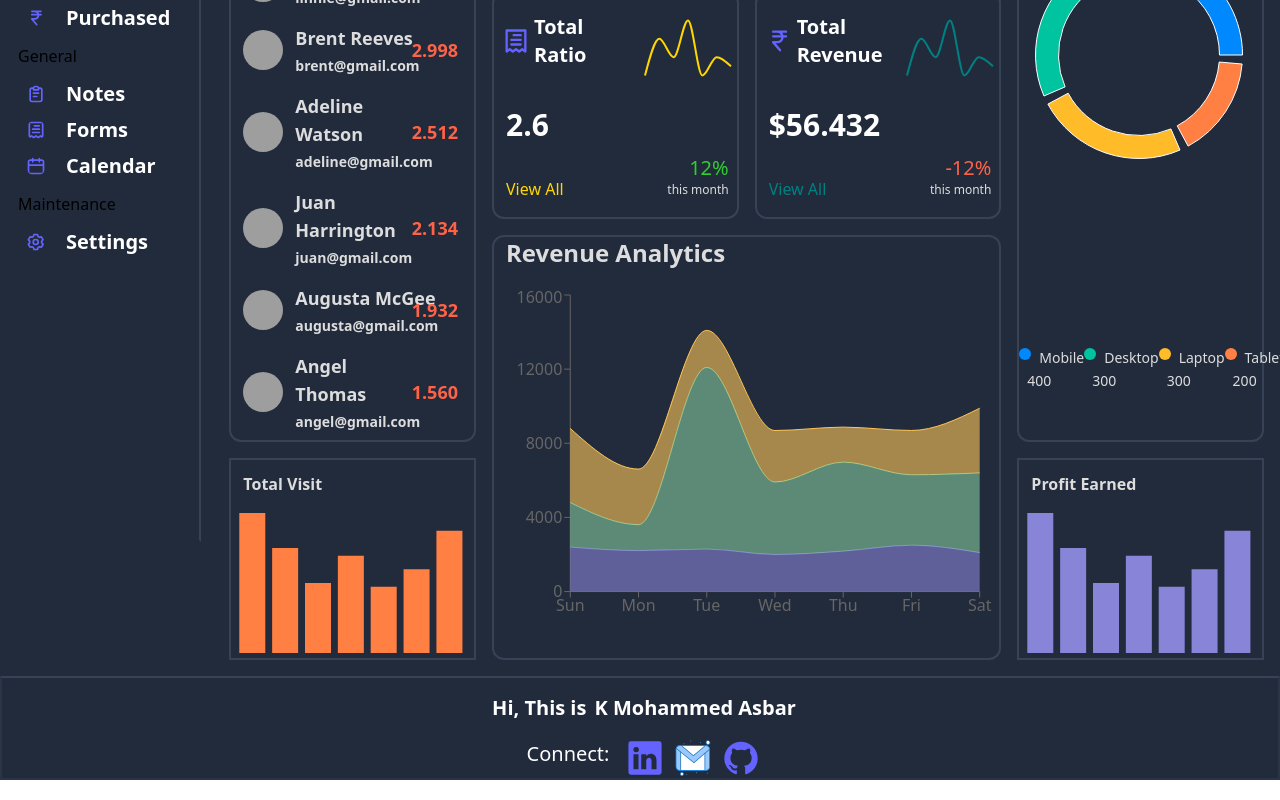
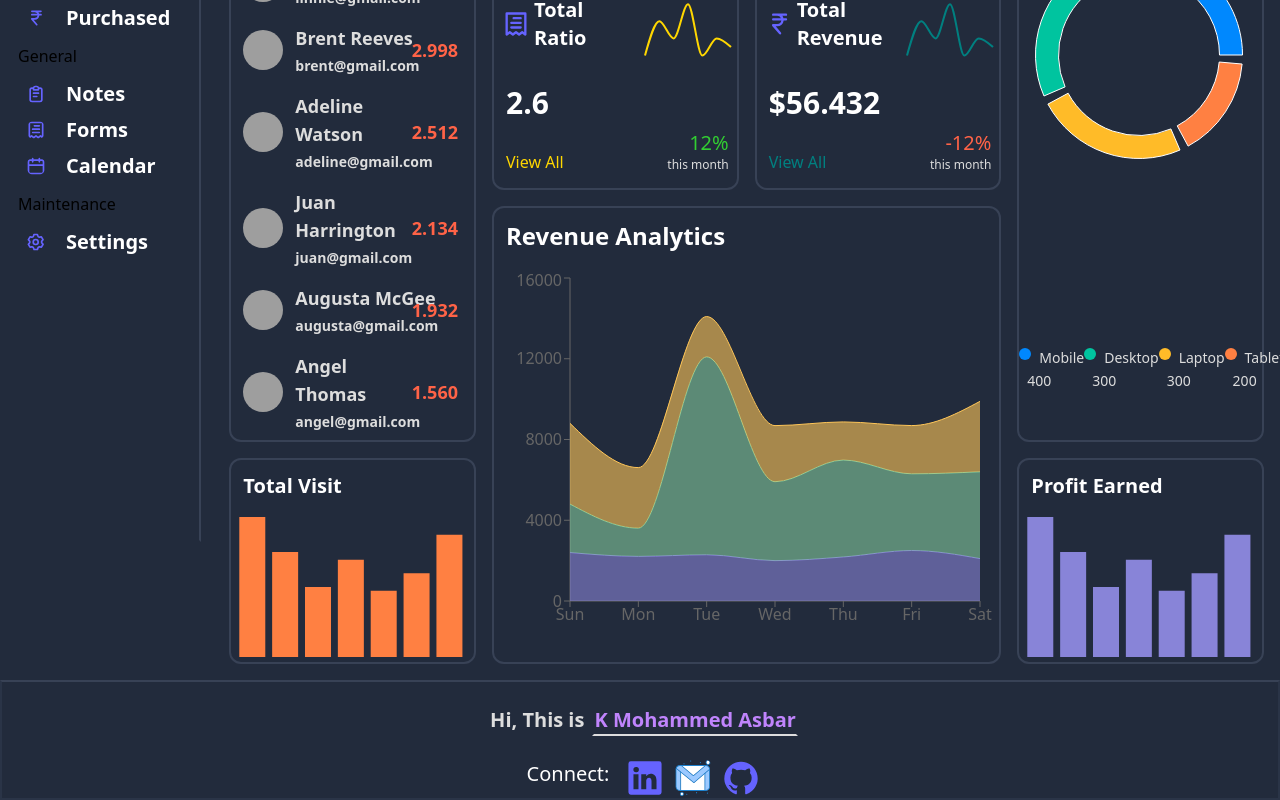
Before and after one commit to AsbarK/AdminDashbord, a React (Vite) app: page / in a window 1280 px wide. Shown: the part 318-1118 px from the top of the page. Built offline with nearby package versions, Linux system fonts and the light colour scheme; grey boxes are pictures that could not be loaded.

Commit message:
Changed some styling

```diff
--- a/src/Components/HomePage.tsx
+++ b/src/Components/HomePage.tsx
@@ -67,7 +67,7 @@ function HomePage() {
       <div className="border-2 border-soft-bg rounded-xl col-span-2 row-span-2">
         <AreaChartCustom />
       </div>
-      <div className="border-2 border-soft-bg rounded- col-span-1 row-span-1">
+      <div className="border-2 border-soft-bg rounded-xl col-span-1 row-span-1">
         <BarChartBox
           title={barChartBoxVisit.title}
           color={barChartBoxVisit.color}
@@ -75,7 +75,7 @@ function HomePage() {
           chartData={barChartBoxVisit.chartData}
         />
       </div>
-      <div className="border-2 border-soft-bg rounded- col-span-1 row-span-1">
+      <div className="border-2 border-soft-bg rounded-xl col-span-1 row-span-1">
         <BarChartBox
           title={barChartBoxRevenue.title}
           color={barChartBoxRevenue.color}
--- a/src/Components/charts/AreaChart.tsx
+++ b/src/Components/charts/AreaChart.tsx
@@ -55,9 +55,9 @@ const data = [
 const AreaChartCustom = () => {
   return (
     <div style={{ width: "100%", height: "100%" }}>
-      <span className="text-soft-color text-2xl font-bold m-3">
+      <div className="text-main-color text-2xl font-bold m-3">
         Revenue Analytics
-      </span>
+      </div>
       <div className="w-[100%] h-[80%] m-4">
         <ResponsiveContainer width="99%" height="100%">
           <AreaChart
--- a/src/Components/charts/BarChart.tsx
+++ b/src/Components/charts/BarChart.tsx
@@ -10,7 +10,7 @@ type Props = {
 const BarChartBox = (props: Props) => {
   return (
     <div style={{ width: "100%", height: "100%" }}>
-      <h1 className="text-soft-color font-bold m-3">{props.title}</h1>
+      <h1 className="text-main-color font-bold text-xl m-3">{props.title}</h1>
       <div className="w-[100%] h-[80%]">
         <ResponsiveContainer width="99%" height={150}>
           <BarChart data={props.chartData}>
--- a/src/Components/footer.tsx
+++ b/src/Components/footer.tsx
@@ -2,8 +2,11 @@ function Footer() {
   return (
     <>
       <div className="flex flex-col border-2 border-main-bg border-t-soft-bg justify-center items-center">
-        <div className="text-main-color text-xl font-bold mt-2 p-2">
-          <span className="m-2">Hi, This is</span>K Mohammed Asbar
+        <div className="text-main-color text-xl font-bold mt-2 p-2 flex items-center">
+          <span className="m-2 text-soft-color">Hi, This is</span>{" "}
+          <span className="text-purple-400 border-2 border-dark-bg border-b-soft-color">
+            K Mohammed Asbar
+          </span>
         </div>
         <div className="flex gap-2 items-center">
           <span className="m-2 text-main-color text-xl">Connect:</span>
```
